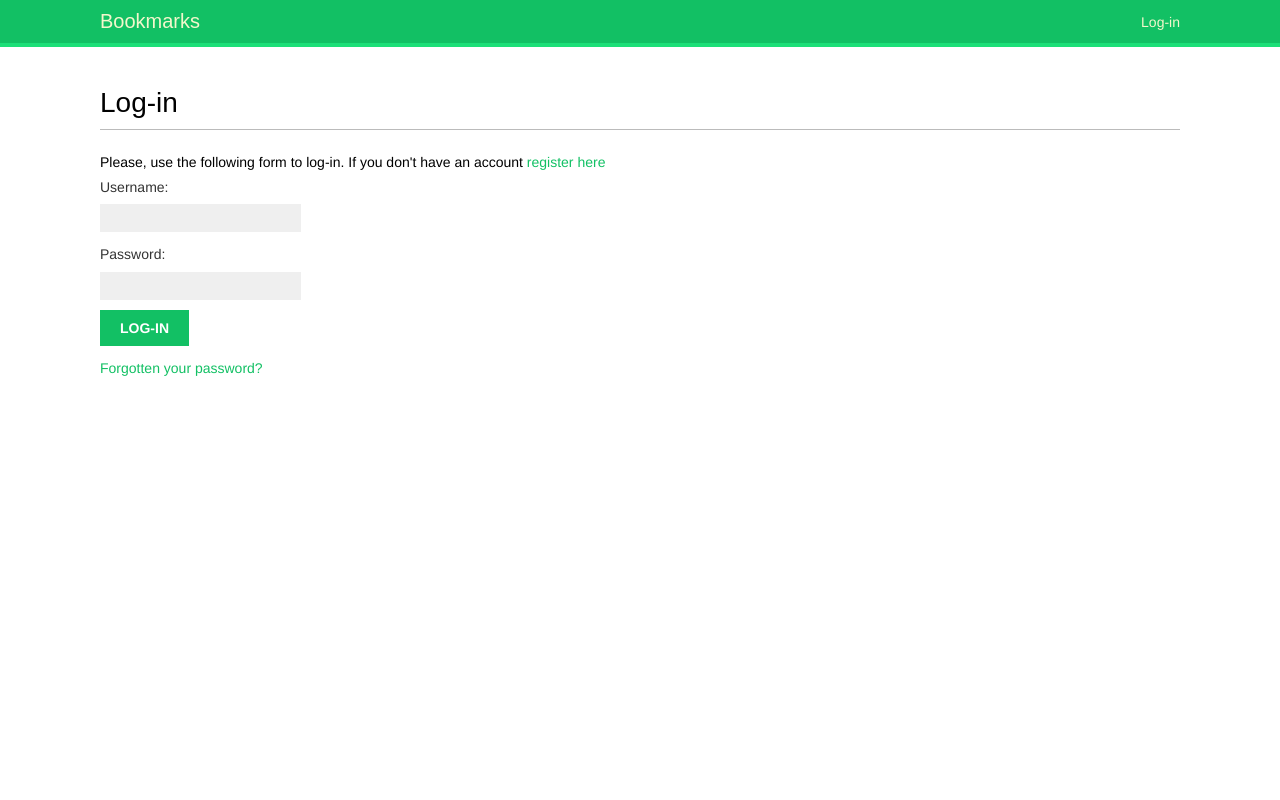
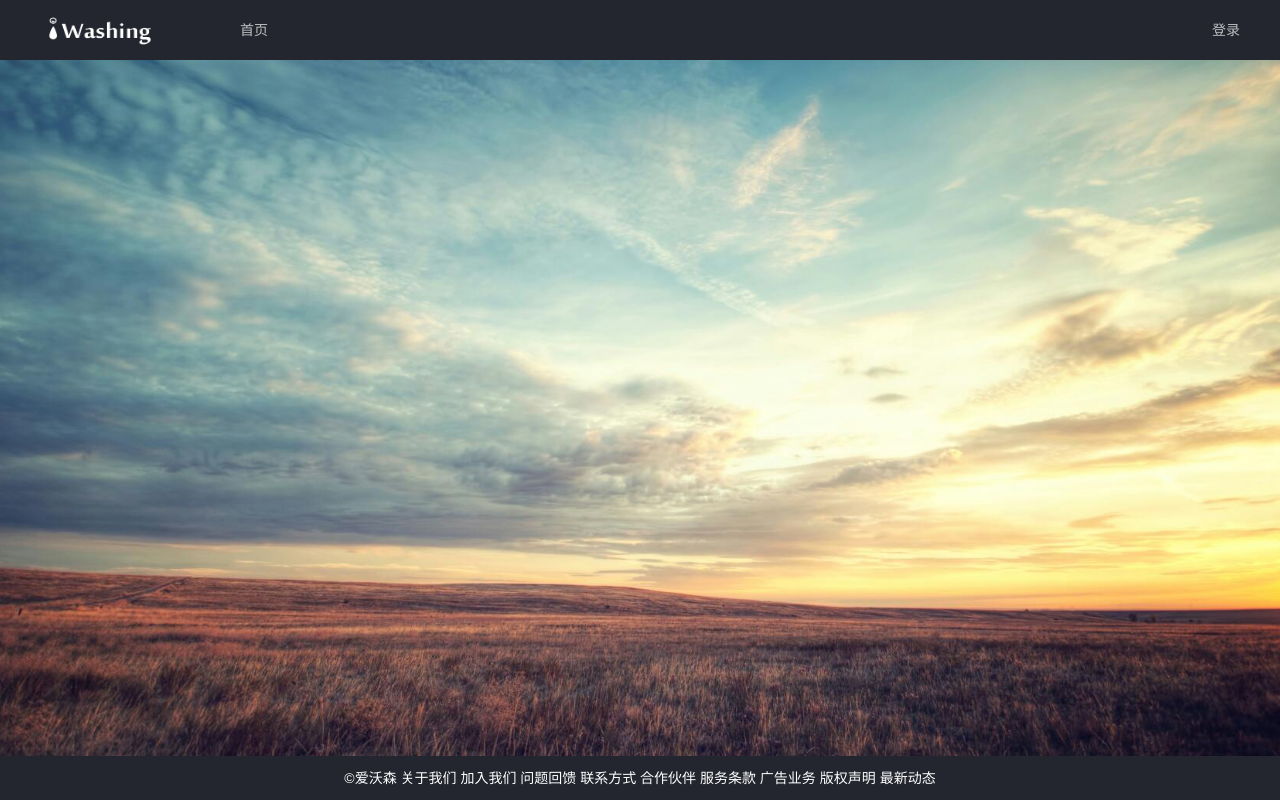
Before and after one commit to 719034075/SWM, a Django app: page /account/login/ in a window 1280 px wide. Run offline with Django 3.2, Linux system fonts and the light colour scheme; style sheets or scripts are compiled from the project's sources; parts of the project's set-up code (start-up, migrations or seed data) failed here and were passed over; some web fonts are replaced.

Commit message:
## 2017-12-07
+ layer v=2.2.4
+ base.html
+ login.html--background

```diff
--- a/apps/account/views.py
+++ b/apps/account/views.py
@@ -12,8 +12,7 @@ from apps.student.models import StudentInformation
 @login_required
 def dashboard(request):
     return render(request,
-                  'account/dashboard.html',
-                  {'section': 'dashboard'})
+                  'account/dashboard.html')
 
 
 def register(request):
--- a/static/sass/swm.scss
+++ b/static/sass/swm.scss
@@ -1,13 +1,13 @@
-$main-color:#23262E;
-.layui-layout-admin{
-  .layui-body{
+$main-color: #23262E;
+.layui-layout-admin {
+  .layui-body {
     position: absolute;
     left: 0;
     right: 0;
-    top:60px;
+    top: 60px;
     bottom: 44px;
   }
-  .layui-footer{
+  .layui-footer {
     position: fixed;
     left: 0;
     right: 0;
@@ -15,6 +15,43 @@ $main-color:#23262E;
     height: 44px;
     line-height: 44px;
     padding: 0 15px;
-    background-color:$main-color ;
+    background-color: $main-color;
   }
 }
+
+.large-header {
+  position: relative;
+  width: 100%;
+  height: 100%;
+  background: #333;
+  overflow: hidden;
+  background-size: cover;
+  background-position: center center;
+  z-index: 0;
+}
+
+.login-box {
+  position: fixed;
+  top: 0;
+  bottom: 0;
+  left: 0;
+  right: 0;
+  margin: auto;
+  width: 320px;
+  height: 241px;
+  max-height: 300px;
+}
+
+.login-box {
+  h3 {
+    color: white;
+    font-size: 22px;
+    text-align: center;
+  }
+  button[type='reset'] {
+    width: 95px;
+  }
+  button[type='submit'] {
+    width: 190px;
+  }
+}
--- a/templates/base.html
+++ b/templates/base.html
@@ -7,110 +7,47 @@
     <title>{% block title %}{% endblock %}</title>
     <link href="{% static 'lib/layui/css/layui.css' %}" rel="stylesheet">
     <link href="{% static 'css/swm.min.css' %}" rel="stylesheet">
-    <link href="{% static 'css/base.css' %}" rel="stylesheet">
 </head>
-
-<div id="header">
-    <span class="logo">Bookmarks</span>
+<body class="layui-layout-body">
+<div class="layui-layout layui-layout-admin">
+    <div id="header" class="layui-header">
+        <div class="layui-logo"><img src="{% static 'images/white-logo.png'%}" width="55%" height="55%"></div>
+        <ul class="layui-nav layui-layout-left">
+            <li class="layui-nav-item"><a href="{% url "dashboard" %}">首页</a></li>
+        </ul>
+        <ul class="layui-nav layui-layout-right">
             {% if request.user.is_authenticated %}
-        <ul class="menu">
-            <li {% if section == "dashboard" %}class="selected"{% endif %}>
-                <a href="{% url "dashboard" %}">My dashboard</a>
+                <li class="layui-nav-item">
+                    <a href="javascript:;">
+{#                        <img src="http://t.cn/RCzsdCq" class="layui-nav-img">#}
+                        {{ request.user.first_name }}{{ request.user.last_name }}
+                    </a>
+                    <dl class="layui-nav-child">
+                        <dd><a href="{% url "edit" %}">基本资料</a></dd>
+                        <dd><a href="{% url "password_change" %}">安全设置</a></dd>
+                    </dl>
                 </li>
-            <li {% if section == "images" %}class="selected"{% endif %}>
-                <a href="#">Images</a>
-            </li>
-            <li {% if section == "people" %}class="selected"{% endif %}>
-                <a href="#">People</a>
-            </li>
+                <li class="layui-nav-item"><a href="{% url "logout" %}">退了</a></li>
+            {% else %}
+                <li class="layui-nav-item"><a href="{% url "login" %}">登录</a></li>
+            {% endif %}
         </ul>
-    {% endif %}
-    <span class="user">
-       {% if request.user.is_authenticated %}
-           Hello {{ request.user.first_name }},
-           <a href="{% url "logout" %}">Logout</a>
-       {% else %}
-           <a href="{% url "login" %}">Log-in</a>
-       {% endif %}
-    </span>
     </div>
-<div id="content">
+    <div id="content" class="layui-body">
         {% block content %}
         {% endblock %}
     </div>
-{#<body class="layui-layout-body">#}
-{#<div class="layui-layout layui-layout-admin">#}
-{#    <div id="header" class="layui-header">#}
-{#        <div class="layui-logo">i Washing</div>#}
-{#    </div>#}
-{#    <div id="content" class="layui-body">#}
-{#        {% block content %}#}
-{#        {% endblock %}#}
-{#    </div>#}
-{#    <div id="footer" class="layui-footer">#}
-{#        <div style="color: white;text-align:center">#}
-{#            &copy;爱沃森 关于我们 加入我们 问题回馈 联系方式 合作伙伴 服务条款 广告业务 版权声明 最新动态#}
-{#        </div>#}
-{#    </div>#}
-{#    <div id="header" class="layui-header">#}
-{#        <div class="layui-logo">i Washing</div>#}
-{#        <ul class="layui-nav layui-layout-left">#}
-{#            <li class="layui-nav-item"><a href="">首页</a></li>#}
-{#            <li class="layui-nav-item"><a href="">预约</a></li>#}
-{#            <li class="layui-nav-item"><a href="">报修</a></li>#}
-{#            <li class="layui-nav-item"><a href="">历史订单</a></li>#}
-{#            <li class="layui-nav-item"><a href="">积分商城</a></li>#}
-{#        </ul>#}
-{#        <ul class="layui-nav layui-layout-right">#}
-{#            <li class="layui-nav-item">#}
-{#                <a href="javascript:;">#}
-{#                    <img src="http://t.cn/RCzsdCq" class="layui-nav-img">#}
-{#                    admin#}
-{#                </a>#}
-{#                <dl class="layui-nav-child">#}
-{#                    <dd><a href="">基本资料</a></dd>#}
-{#                    <dd><a href="">安全设置</a></dd>#}
-{#                </dl>#}
-{#            </li>#}
-{#            <li class="layui-nav-item"><a href="">退了</a></li>#}
-{#        </ul>#}
-{#    </div>#}
-
-{#    <div id="content" class="layui-body">#}
-{#      <div style="margin-left:auto;margin-right: auto;margin-top:30px;width: 70%;">#}
-{#          <div class="layui-row layui-col-space10">#}
-{#              <div class="layui-col-md12">#}
-{#                  <div class="layui-carousel" id="test1">#}
-{#                        <div carousel-item>#}
-{#                          <div>条目1</div>#}
-{#                          <div>条目2</div>#}
-{#                          <div>条目3</div>#}
-{#                          <div>条目4</div>#}
-{#                          <div>条目5</div>#}
-{#                        </div>#}
-{#                  </div>#}
-{#              </div>#}
-{#          </div>#}
-{#      </div>#}
-{#    </div>#}
-
-
-{#</div>#}
-{#<script src="{% static 'lib/layui/layui.js' %}"></script>#}
-{#<script>#}
-{#//JavaScript代码区域#}
-{#layui.use(['element','carousel'], function(){#}
-{#  var element = layui.element;#}
-{# var carousel = layui.carousel;#}
-{#  //建造实例#}
-{#  carousel.render({#}
-{#    elem: '#test1'#}
-{#    , height:'600px'#}
-{#    ,width: '100%' //设置容器宽度#}
-{#    ,arrow: 'always' //始终显示箭头#}
-{#    //,anim: 'updown' //切换动画方式#}
-{#  });#}
-{#});#}
-{#</script>#}
-{#</body>#}
+    <div id="footer" class="layui-footer">
+        <div style="color: white;text-align:center">
+            &copy;爱沃森 关于我们 加入我们 问题回馈 联系方式 合作伙伴 服务条款 广告业务 版权声明 最新动态
+        </div>
+    </div>
+    <script src="{% static 'lib/layui/layui.js' %}"></script>
+    <script>
+        //JavaScript代码区域
+        layui.use(['element'], function () {
+            var element = layui.element;
+        });
+    </script>
+</body>
 </html>
--- a/templates/registration/login.html
+++ b/templates/registration/login.html
@@ -1,19 +1,23 @@
 {% extends "base.html" %}
+{% load static %}
 {% block title %}Log-in{% endblock %}
 {% block content %}
-    <h1>Log-in</h1>
-    {% if form.errors %}
-        <p>您的账号或者密码不正确，请尝试重新登录。</p>
-    {% else %}
-        <p>Please, use the following form to log-in. If you don't have an account <a href="{% url "register" %}">register here</a></p>
-    {% endif %}
-    <div class="login-form">
-        <form action="{% url 'login' %}" method="post">
-            {{ form.as_p }}
-            {% csrf_token %}
-            <input type="hidden" name="next" value="{{ next }}"/>
-            <p><input type="submit" value="Log-in"></p>
-        </form>
-        <p><a href="{% url "password_reset" %}">Forgotten your password?</a></p>
+    <div id="large-header" class="large-header" style="background-image:url({% static 'images/background.jpg' %});">
     </div>
+
+{#    {% if form.errors %}#}
+{#        <p>您的账号或者密码不正确，请尝试重新登录。</p>#}
+{#    {% else %}#}
+{#        <p>Please, use the following form to log-in. If you don't have an account <a href="{% url "register" %}">register#}
+{#            here</a></p>#}
+{#    {% endif %}#}
+{#    <div class="login-form">#}
+{#        <form action="{% url 'login' %}" method="post">#}
+{#            {{ form.as_p }}#}
+{#            {% csrf_token %}#}
+{#            <input type="hidden" name="next" value="{{ next }}"/>#}
+{#            <p><input type="submit" value="Log-in"></p>#}
+{#        </form>#}
+{#        <p><a href="{% url "password_reset" %}">Forgotten your password?</a></p>#}
+{#    </div>#}
 {% endblock %}
```
Also changed, not shown: front-end/package.json (+10 -1 lines), README.md, static/images/background.jpg. Lines whose indentation alone changed are shown as unchanged.
